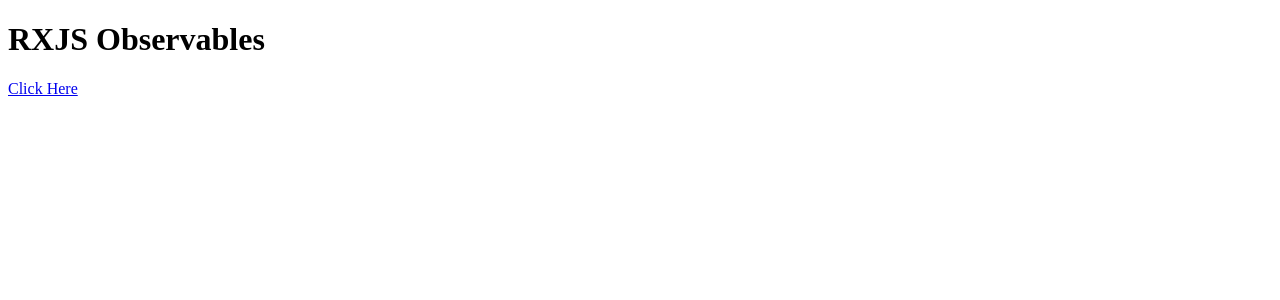
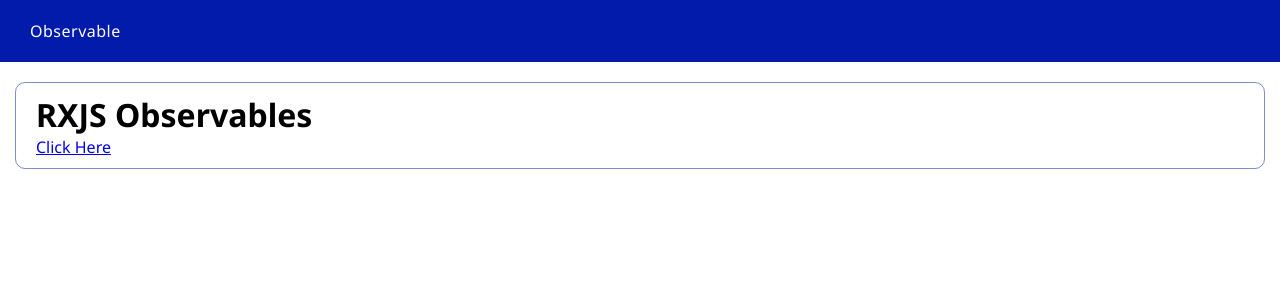
Before and after one commit to Haresh-thumar/rxjs-learning, an Angular app: page /observable in a window 1280 px wide. Before the commit this address led to /. Shown: the top 300 px of the page. Built offline with nearby package versions, Linux system fonts and the light colour scheme.

Commit message:
Add  navbar & routing in project

```diff
--- a/src/app/app-routing.module.ts
+++ b/src/app/app-routing.module.ts
@@ -1,7 +1,11 @@
 import { NgModule } from '@angular/core';
 import { RouterModule, Routes } from '@angular/router';
+import { ObservableCompoComponent } from './observable-compo/observable-compo.component';
 
-const routes: Routes = [];
+const routes: Routes = [
+  { path: '', redirectTo: 'observable', pathMatch: 'full' },
+  { path: 'observable', component: ObservableCompoComponent },
+];
 
 @NgModule({
   imports: [RouterModule.forRoot(routes)],
--- a/src/app/app.component.html
+++ b/src/app/app.component.html
@@ -1 +1,10 @@
-<app-observable-compo></app-observable-compo>
+<section class="main-navbar">
+  <ul class="dynamic-nav">
+    <li><a routerLink="observable" routerLinkActive="active">Observable</a></li>
+  </ul>
+</section>
+
+
+<div class="outlet-container">
+  <router-outlet></router-outlet>
+</div>
--- a/src/app/app.component.scss
+++ b/src/app/app.component.scss
@@ -0,0 +1,40 @@
+.main-navbar {
+  width: 100%;
+  background: rgb(2, 27, 170);
+}
+
+.dynamic-nav {
+  display: inline-flex;
+  padding: 20px 15px 20px 15px;
+  margin: 0;
+  font-size: 16px;
+  letter-spacing: 0.5px;
+}
+
+.dynamic-nav li {
+  list-style: none;
+  cursor: pointer;
+}
+
+.dynamic-nav li:hover a {
+  background: rgb(255, 221, 0);
+  padding: 10px 15px 10px 15px;
+  color: #000 !important;
+}
+
+.dynamic-nav li a {
+  text-decoration: none;
+  color: rgb(255, 255, 255);
+  padding: 15px 15px 15px 15px;
+}
+
+.dynamic-nav li a:hover {
+  text-decoration: none;
+}
+
+.outlet-container {
+  margin: 20px 15px;
+  padding: 10px 20px 10px 20px;
+  border: 1px solid rgba(2, 27, 170, 0.5);
+  border-radius: 10px;
+}
--- a/src/styles.scss
+++ b/src/styles.scss
@@ -1 +1,7 @@
-/* You can add global styles to this file, and also import other style files */
+@import url("https://fonts.googleapis.com/css2?family=Lobster+Two:ital,wght@0,400;0,700;1,400;1,700&family=Noto+Sans:ital,wght@0,100;0,200;0,300;0,400;0,500;0,600;0,700;0,800;0,900;1,100;1,200;1,300;1,400;1,500;1,600;1,700;1,800;1,900&display=swap");
+
+* {
+  margin: 0;
+  font-family: "Lobster Two", cursive;
+  font-family: "Noto Sans", sans-serif;
+}
```
Also changed, not shown: src/app/observable-compo/observable-compo.component.ts (+16 -3 lines).
